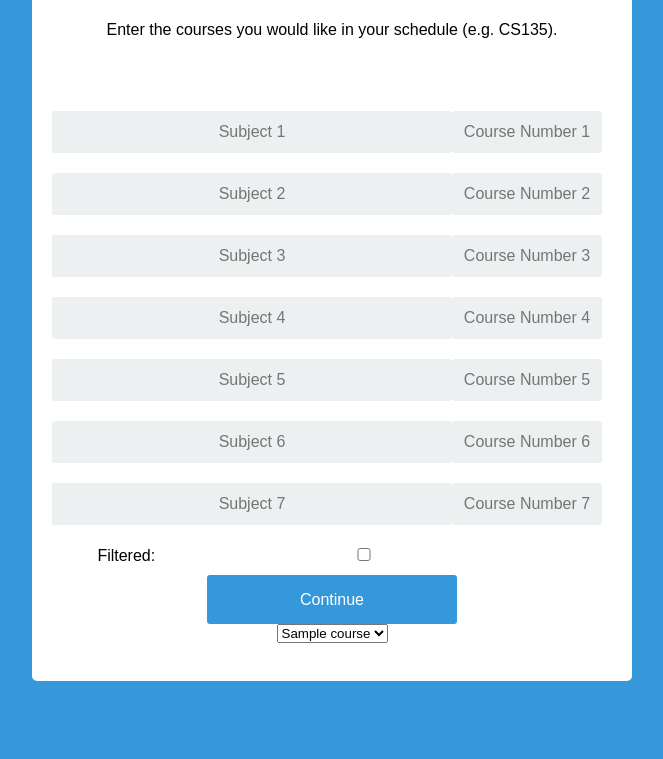
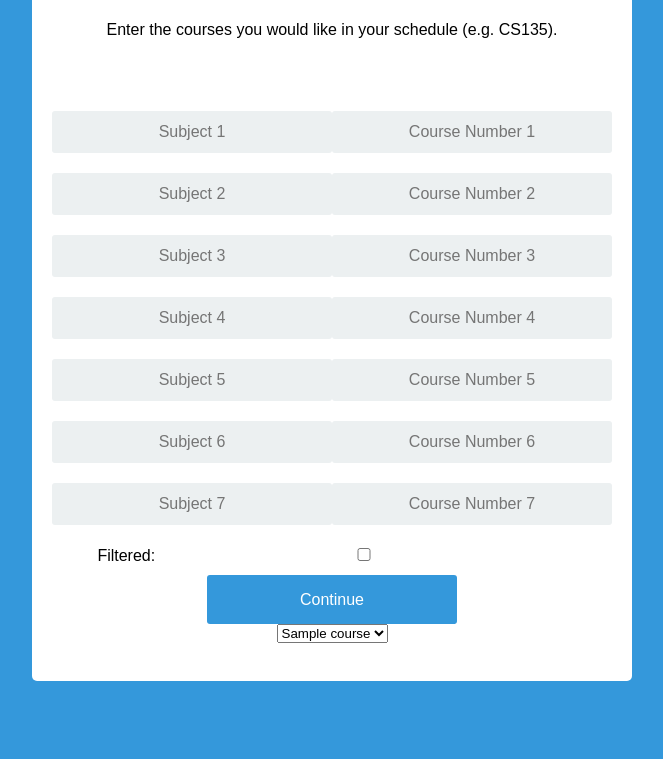
Before and after one commit to micduan/schedulegenwebapp, a Flask app: template app/Templates/select.html in a window 1280 px wide. Shown: the part 205-964 px from the top of the page, without its empty margins (308-971 px from the left). Run offline with Flask 2, Linux system fonts and the light colour scheme; the template is opened without the code that fills it: most values are stand-ins (such as "Sample title", 1, 10 or a date in 2020).

Commit message:
even sized input

```diff
--- a/app/Templates/select.html
+++ b/app/Templates/select.html
@@ -5,10 +5,11 @@
     display: flex;
 }
 .course-num{
-    width: 150px;
+    width: 280px;
 }
 .course{
     flex-grow: 1;
+    width: 280px;
 }
 </style>
 
```
